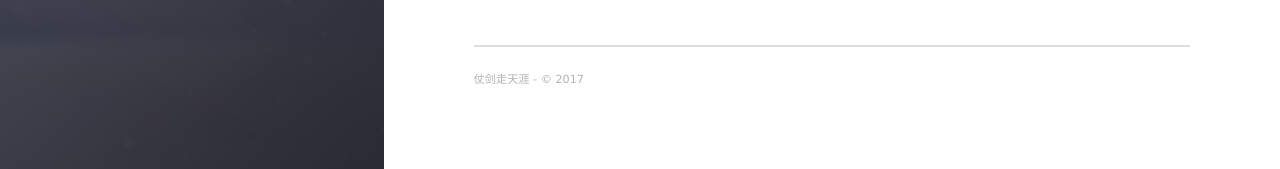
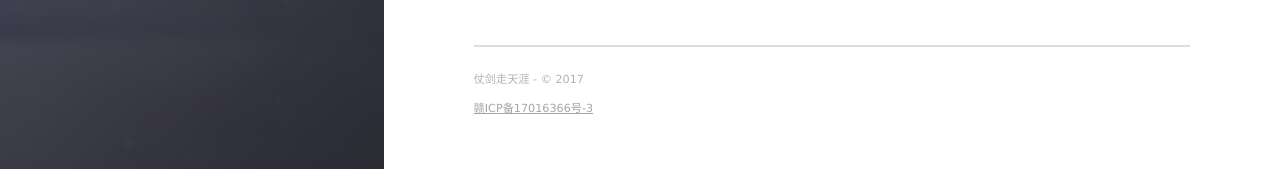
Before and after one commit to oneyian/oneyian.github.com, a Jekyll site: the page built from _posts/2017-12-25-Translation.md, in a window 1280 px wide and 900 px high, scrolled down 1466 px. Shown: the part 728-897 px from the top of the window. Built offline with Jekyll 4.4.1, drawn with Linux system fonts in a browser that asks for light colours; nearby versions of some CDN libraries; comment, search, counter and statistics services are not loaded.

Commit message:
Update footer.html

```diff
--- a/_includes/footer.html
+++ b/_includes/footer.html
@@ -1,5 +1,6 @@
 <section class="footer">
     <footer>
     	<span class="footer__copyright"><p>仗剑走天涯 - &copy; 2017</p></span>
+        <span class="footer__copyright"><a href="www.beian.miit.gov.cn">赣ICP备17016366号-3</a></span>
     </footer>
 </section>
```
